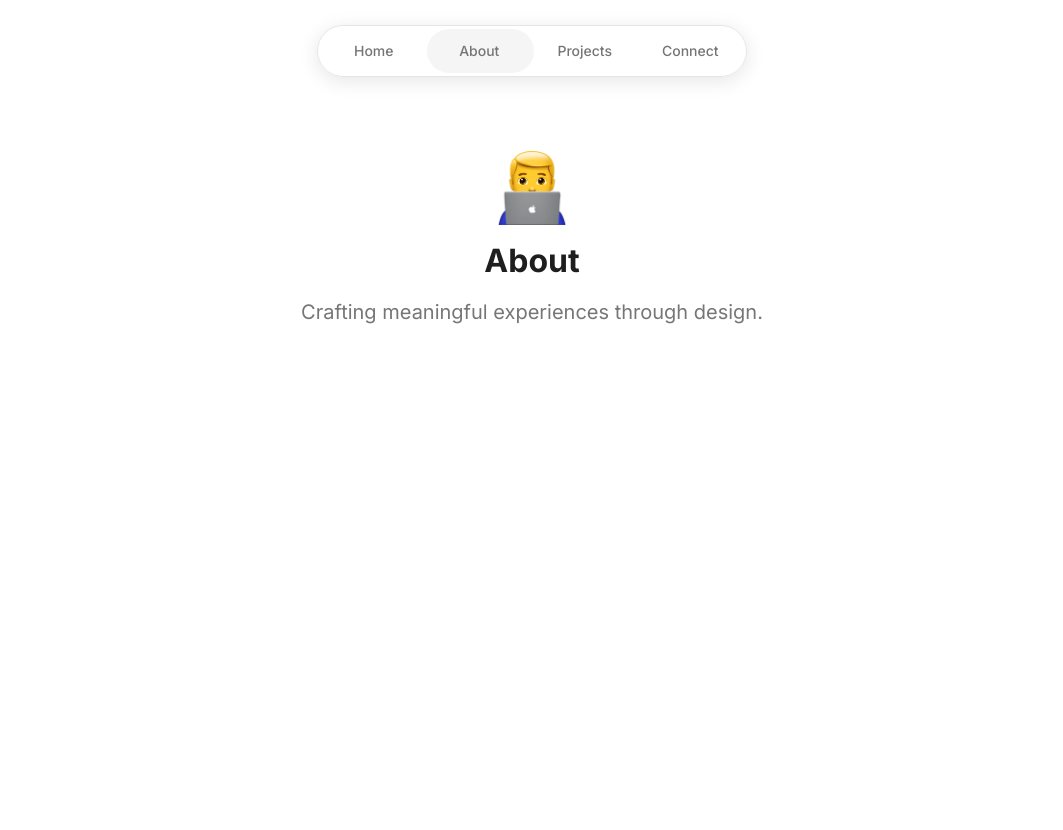
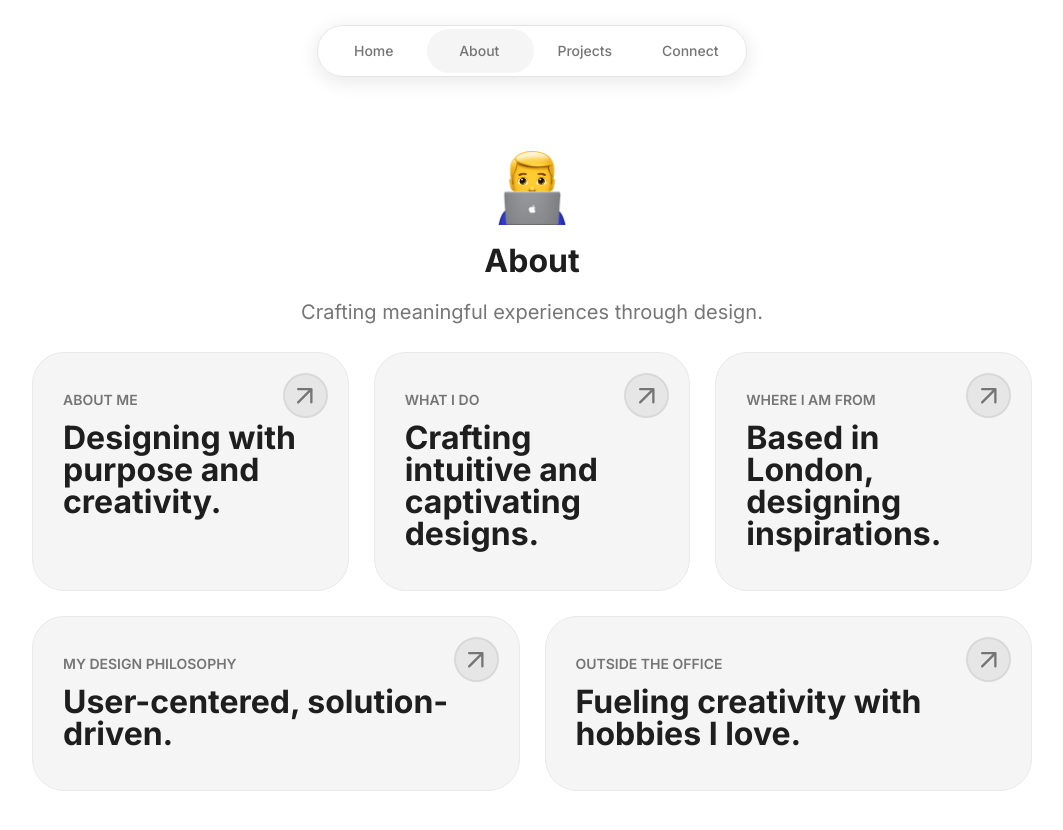
Before and after one commit to sadykzhanovsaid/portfolio, a React (Vite) app: page /about in a window 1280 px wide. Shown: the top 830 px of the page, without its empty margins (108-1171 px from the left). Before the commit the page ends 800 px from the top, so only its background shows below. Built offline with nearby package versions, Linux system fonts and the light colour scheme.

Commit message:
add quiz component

```diff
--- a/src/pages/about/quiz/Quiz.css
+++ b/src/pages/about/quiz/Quiz.css
@@ -0,0 +1,20 @@
+.quiz {
+    animation: Quiz 0.5s ease;
+}
+
+@keyframes Quiz {
+    0% {
+        transform: translateY(50px);
+    }
+
+    100% {
+        transform: translateY(0);
+    }
+}
+
+.quiz__box {
+    display: flex;
+    justify-content: space-between;
+    flex-wrap: wrap;
+    gap: 25px;
+}
--- a/src/pages/about/quiz/Quiz.jsx
+++ b/src/pages/about/quiz/Quiz.jsx
@@ -1,12 +1,115 @@
-import React from "react"
+import React, {useState} from "react"
 import "./Quiz.css"
+import "./QuizCard.css"
+
+import Arrow from "../../../assets/arrow.svg?react"
 
 function Quiz() {
+    const [active, setActive] = useState(null)
+
     return (
         <section className="quiz">
             <div className="container">
                 <div className="quiz__box">
+                    <div
+                        className={`quiz__card ${active === 1 ? "active" : ""}`}
+                        onClick={() => setActive(active !== 1 ? 1 : null)}
+                    >
+                        <div className={`quiz__card-link ${active === 1 ? "active" : ""}`}>
+                            <Arrow/>
+                        </div>
 
+                        <p className="quiz__card-type">About me</p>
+
+                        <div className="quiz__card-content">
+                            <p className={`quiz__card-title ${active === 1 ? "active" : ""}`}>Designing with purpose and
+                                creativity.</p>
+
+                            <p className={`quiz__card-description ${active === 1 ? "active" : ""}`}>Hi! I’m Phoenix
+                                Baker, a UI/UX and graphic designer dedicated to crafting meaningful, engaging digital
+                                experiences.</p>
+                        </div>
+                    </div>
+
+                    <div
+                        className={`quiz__card ${active === 2 ? "active" : ""}`}
+                        onClick={() => setActive(active !== 2 ? 2 : null)}
+                    >
+                        <div className={`quiz__card-link ${active === 2 ? "active" : ""}`}>
+                            <Arrow/>
+                        </div>
+
+                        <p className="quiz__card-type">What I Do</p>
+
+                        <div className="quiz__card-content">
+                            <p className={`quiz__card-title ${active === 2 ? "active" : ""}`}>Crafting intuitive and
+                                captivating designs.</p>
+
+                            <p className={`quiz__card-description ${active === 2 ? "active" : ""}`}>As a UI/UX designer,
+                                I create engaging digital experiences. My work includes mobile and web interfaces,
+                                focusing on user-centric design.</p>
+                        </div>
+                    </div>
+
+                    <div
+                        className={`quiz__card ${active === 3 ? "active" : ""}`}
+                        onClick={() => setActive(active !== 3 ? 3 : null)}
+                    >
+                        <div className={`quiz__card-link ${active === 3 ? "active" : ""}`}>
+                            <Arrow/>
+                        </div>
+
+                        <p className="quiz__card-type">WHERE I AM FROM</p>
+
+                        <div className="quiz__card-content">
+                            <p className={`quiz__card-title ${active === 3 ? "active" : ""}`}>Based in London, designing
+                                inspirations.</p>
+
+                            <p className={`quiz__card-description ${active === 3 ? "active" : ""}`}>I'm from London, a
+                                city that inspires my creativity with its culture and vibe. Growing up here shaped my
+                                design approach, focusing on accessibility.</p>
+                        </div>
+                    </div>
+
+                    <div
+                        className={`quiz__card ${active === 4 ? "active" : ""}`}
+                        onClick={() => setActive(active !== 4 ? 4 : null)}
+                    >
+                        <div className={`quiz__card-link ${active === 4 ? "active" : ""}`}>
+                            <Arrow/>
+                        </div>
+
+                        <p className="quiz__card-type">My Design Philosophy</p>
+
+                        <div className="quiz__card-content">
+                            <p className={`quiz__card-title ${active === 4 ? "active" : ""}`}>User-centered,
+                                solution-driven.</p>
+
+                            <p className={`quiz__card-description ${active === 4 ? "active" : ""}`}>My design process
+                                combines research and creativity. I aim to understand user needs, balancing function and
+                                aesthetics.</p>
+                        </div>
+                    </div>
+
+                    <div
+                        className={`quiz__card ${active === 5 ? "active" : ""}`}
+                        onClick={() => setActive(active !== 5 ? 5 : null)}
+                    >
+                        <div className={`quiz__card-link ${active === 5 ? "active" : ""}`}>
+                            <Arrow/>
+                        </div>
+
+                        <p className="quiz__card-type">Outside the Office</p>
+
+                        <div className="quiz__card-content">
+                            <p className={`quiz__card-title ${active === 5 ? "active" : ""}`}>Fueling creativity with
+                                hobbies I love.</p>
+
+                            <p className={`quiz__card-description ${active === 5 ? "active" : ""}`}>Outside of work, I
+                                enjoy cooking, crafting, and gaming. These hobbies inspire my designs and fuel my
+                                creativity.</p>
+                        </div>
+                    </div>
                 </div>
             </div>
         </section>
--- /dev/null
+++ b/src/pages/about/quiz/QuizCard.css
@@ -0,0 +1,107 @@
+.quiz__card {
+    overflow: hidden;
+
+    padding: 40px 30px;
+
+    width: calc((100% - 50px) / 3);
+
+    position: relative;
+
+    display: flex;
+    flex-direction: column;
+    gap: 15px;
+
+    background-color: #F5F5F5;
+    border: 1px solid #E9E9E9;
+    border-radius: 32px;
+
+    cursor: pointer;
+}
+
+.quiz__card:nth-child(4),
+.quiz__card:nth-child(5) {
+    width: calc((100% - 25px) / 2);
+}
+
+.quiz__card-link {
+    width: 45px;
+    height: 45px;
+
+    position: absolute;
+    top: 20px;
+    right: 20px;
+
+    display: flex;
+    align-items: center;
+    justify-content: center;
+
+    background-color: #E6E6E6;
+    border: 2px solid #D9D9D9;
+    border-radius: 50%;
+
+    color: #757575;
+
+    transition: all 0.2s ease;
+
+    &.active {
+        opacity: 0;
+    }
+}
+
+.quiz__card-type {
+    font-weight: 600;
+    font-size: 14px;
+    line-height: 100%;
+    color: #757575;
+    text-transform: uppercase;
+}
+
+.quiz__card-content {
+    display: grid;
+}
+
+.quiz__card-title {
+    grid-area: 1 / 1;
+    transition: opacity 0.3s;
+
+    font-weight: 700;
+    font-size: 32px;
+    line-height: 100%;
+    color: #1E1E1E;
+
+    &.active {
+        opacity: 0;
+    }
+}
+
+.quiz__card-description {
+    grid-area: 1 / 1;
+    transition: opacity 0.3s;
+
+    opacity: 0;
+    pointer-events: none;
+
+    margin-top: auto;
+
+    font-weight: 400;
+    font-size: 16px;
+    line-height: 100%;
+    color: #434343;
+
+    &.active {
+        opacity: 1;
+
+        margin-top: auto;
+    }
+}
+
+@media (max-width: 780px) {
+    .quiz__card {
+        width: 100%;
+    }
+
+    .quiz__card:nth-child(4),
+    .quiz__card:nth-child(5) {
+        width: 100%;
+    }
+}
```
Also changed, not shown: src/assets/arrow.svg (added).
